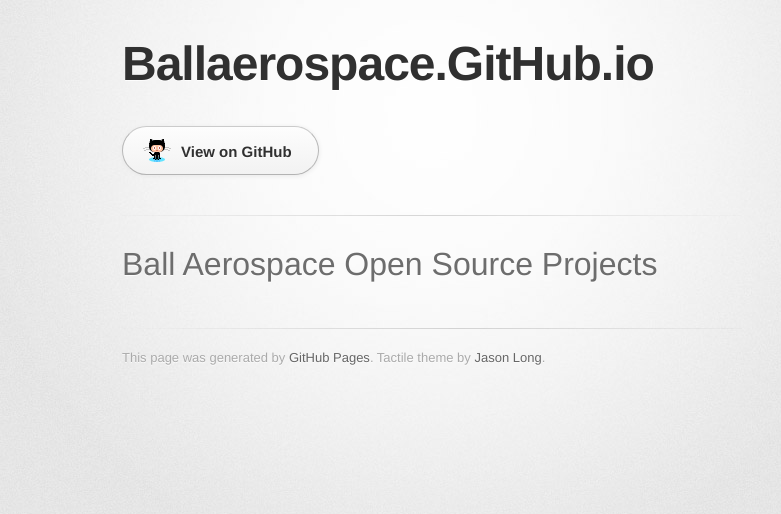
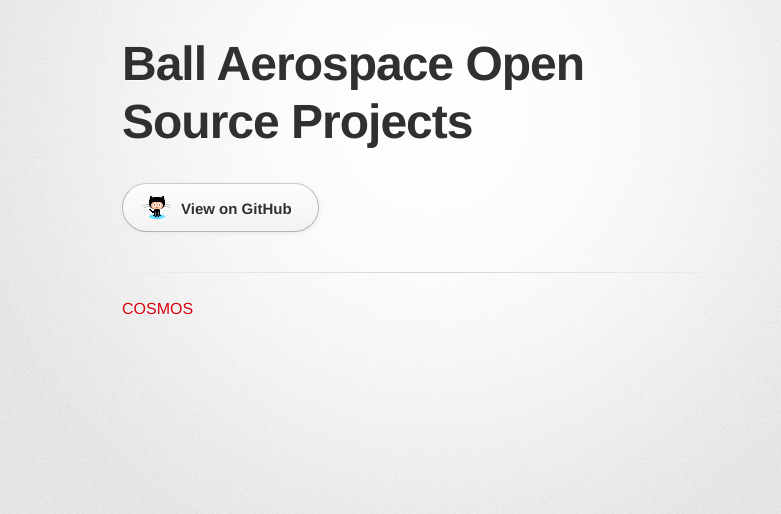
Before and after one commit to BallAerospace/ballaerospace.github.io, a plain HTML site: page index.html in a window 1280 px wide. Shown: the whole page, without its empty margins (208-989 px from the left). Drawn offline with Linux system fonts and the light colour scheme; a web font is replaced by a local one.

Commit message:
Update index.html

```diff
--- a/index.html
+++ b/index.html
@@ -10,7 +10,7 @@
     <!--[if lt IE 9]>
     <script src="//html5shiv.googlecode.com/svn/trunk/html5.js"></script>
     <![endif]-->
-    <title>Ballaerospace.GitHub.io by BallAerospace</title>
+    <title>Ball Aerospace Open Source Projects</title>
   </head>
 
   <body>
@@ -18,7 +18,7 @@
       <div class="inner">
 
         <header>
-          <h1>Ballaerospace.GitHub.io</h1>
+          <h1>Ball Aerospace Open Source Projects</h1>
           <h2></h2>
         </header>
 
@@ -29,14 +29,8 @@
         <hr>
 
         <section id="main_content">
-          <h1>
-<a id="ball-aerospace-open-source-projects" class="anchor" href="#ball-aerospace-open-source-projects" aria-hidden="true"><span class="octicon octicon-link"></span></a>Ball Aerospace Open Source Projects</h1>
+          <a href="https://github.com/BallAerospace/COSMOS">COSMOS</a>
         </section>
-
-        <footer>
-          This page was generated by <a href="http://pages.github.com">GitHub Pages</a>. Tactile theme by <a href="https://twitter.com/jasonlong">Jason Long</a>.
-        </footer>
-
 
       </div>
     </div>
```
